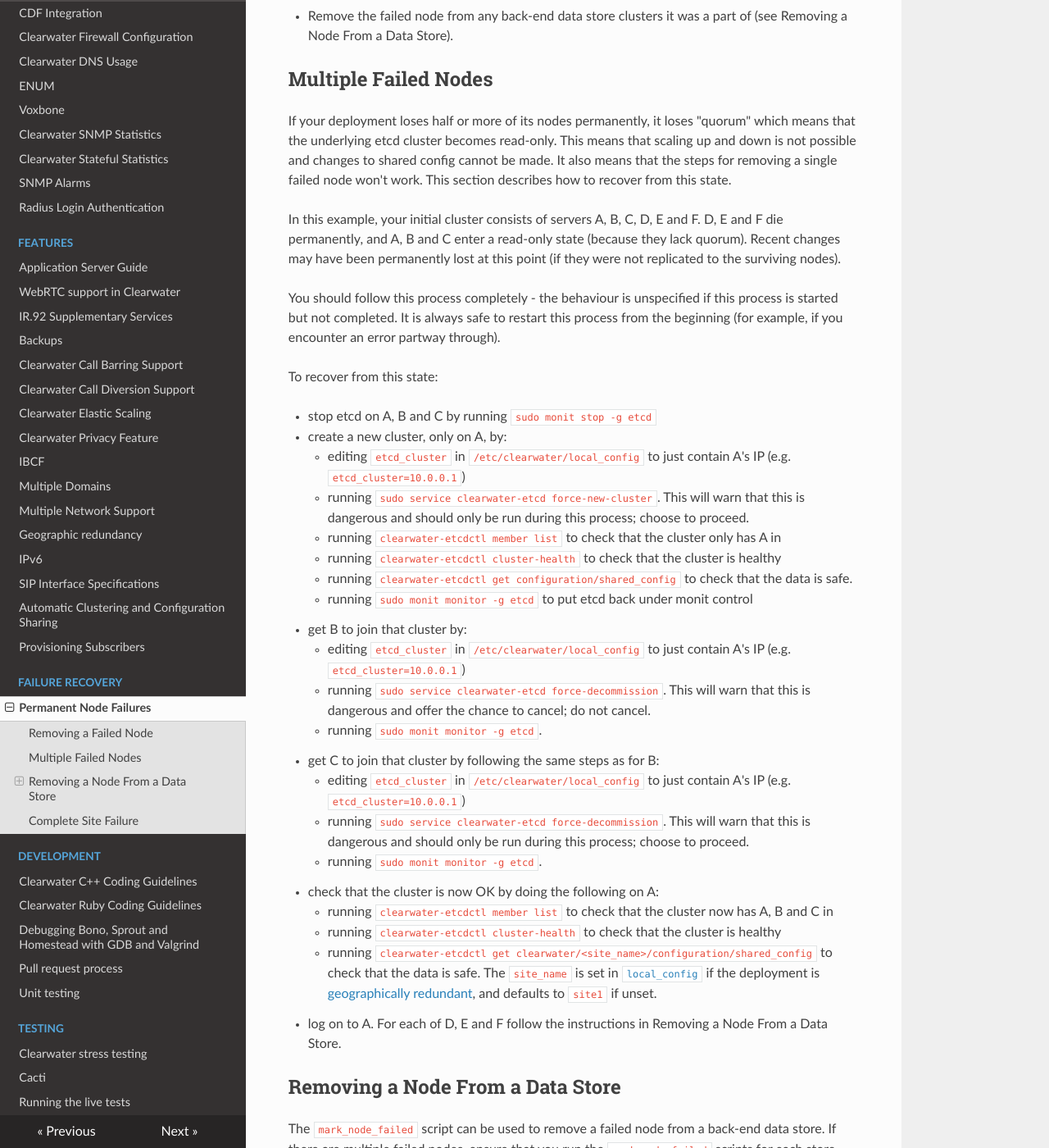
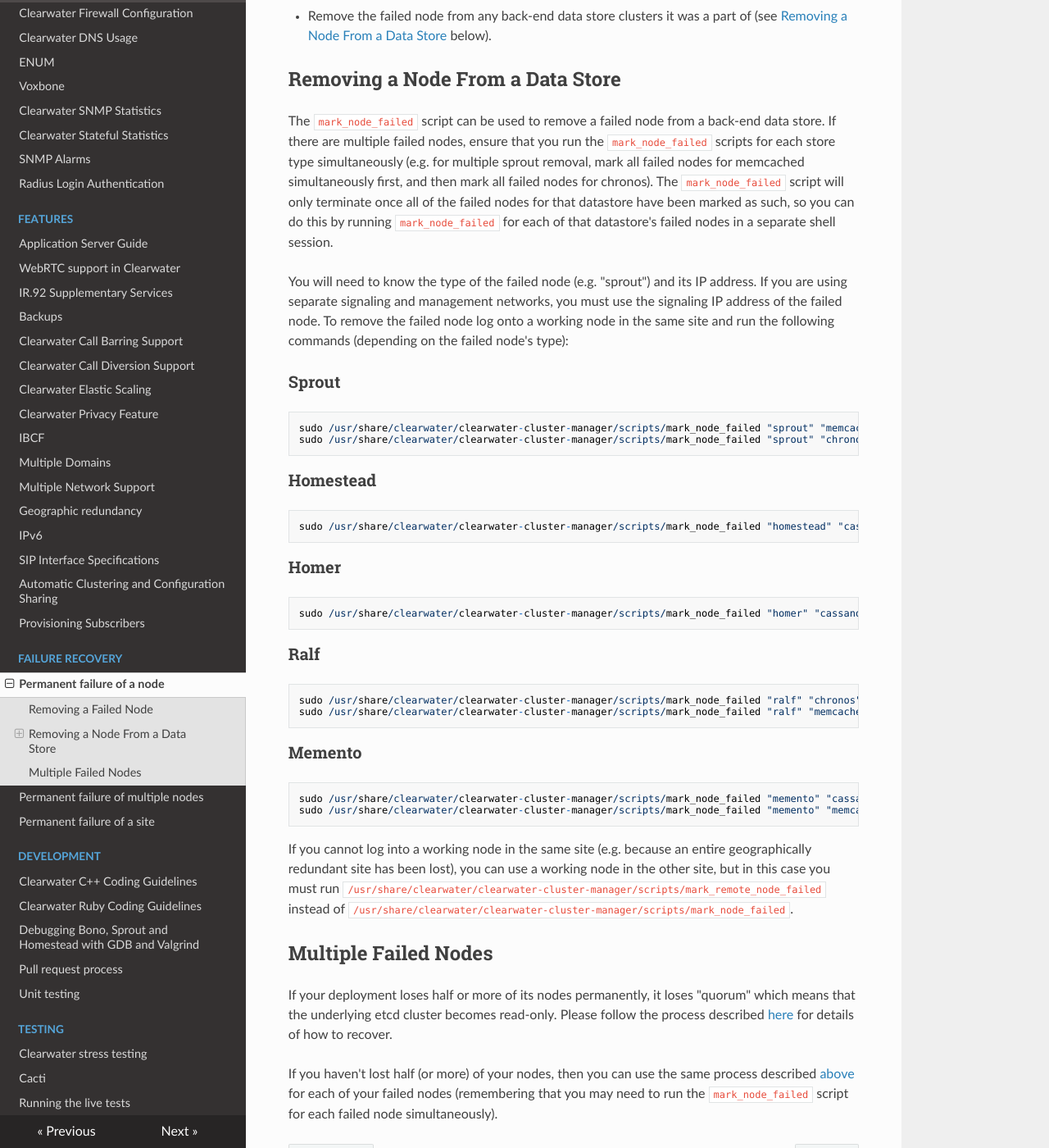
Before and after one commit to Metaswitch/clearwater-readthedocs, an MkDocs documentation site: the page built from docs/Handling_Failed_Nodes.md, in a window 1280 px wide and 1400 px high, scrolled down 679 px. Shown: the whole window at 82% size. Built offline with MkDocs 1.6.1, drawn with Linux system fonts in a browser that asks for light colours; nearby versions of some CDN libraries; old or Windows-style settings are respelled for this version of MkDocs; some of the changed text lies outside the part shown.

Commit message:
Add etcd quorum loss MOP

```diff
--- a/docs/Handling_Failed_Nodes.md
+++ b/docs/Handling_Failed_Nodes.md
@@ -12,39 +12,7 @@ If a node permanently fails scaling the deployment up and down may stop working,
     * Run `clearwater-etcdctl cluster-health` and make a note of the ID of the failed node.
     * Run `clearwater-etcdctl member list` to check that the failed node reported is the one you were expecting (by looking at its IP address).
     * Run `clearwater-etcdctl member remove <ID>`, replacing `<ID>` with the ID learned above.
-* Remove the failed node from any back-end data store clusters it was a part of (see Removing a Node From a Data Store).
-
-## Multiple Failed Nodes
-
-If your deployment loses half or more of its nodes permanently, it loses "quorum" which means that the underlying etcd cluster becomes read-only. This means that scaling up and down is not possible and changes to shared config cannot be made. It also means that the steps for removing a single failed node won't work. This section describes how to recover from this state.
-
-In this example, your initial cluster consists of servers A, B, C, D, E and F. D, E and F die permanently, and A, B and C enter a read-only state (because they lack quorum). Recent changes may have been permanently lost at this point (if they were not replicated to the surviving nodes).
-
-You should follow this process completely - the behaviour is unspecified if this process is started but not completed. It is always safe to restart this process from the beginning (for example, if you encounter an error partway through).
-
-To recover from this state:
-
-* stop etcd on A, B and C by running `sudo monit stop -g etcd`
-* create a new cluster, only on A, by:
-    * editing `etcd_cluster` in `/etc/clearwater/local_config` to just contain A's IP (e.g. `etcd_cluster=10.0.0.1`)
-    * running `sudo service clearwater-etcd force-new-cluster`. This will warn that this is dangerous and should only be run during this process; choose to proceed.
-    * running `clearwater-etcdctl member list` to check that the cluster only has A in
-    * running `clearwater-etcdctl cluster-health` to check that the cluster is healthy
-    * running `clearwater-etcdctl get configuration/shared_config` to check that the data is safe.
-    * running `sudo monit monitor -g etcd` to put etcd back under monit control
-* get B to join that cluster by:
-    * editing `etcd_cluster` in `/etc/clearwater/local_config` to just contain A's IP (e.g. `etcd_cluster=10.0.0.1`)
-    * running `sudo service clearwater-etcd force-decommission`. This will warn that this is dangerous and offer the chance to cancel; do not cancel.
-    * running `sudo monit monitor -g etcd`.
-* get C to join that cluster by following the same steps as for B:
-    * editing `etcd_cluster` in `/etc/clearwater/local_config` to just contain A's IP (e.g. `etcd_cluster=10.0.0.1`)
-    * running `sudo service clearwater-etcd force-decommission`. This will warn that this is dangerous and should only be run during this process; choose to proceed.
-    * running `sudo monit monitor -g etcd`.
-* check that the cluster is now OK by doing the following on A:
-    * running `clearwater-etcdctl member list` to check that the cluster now has A, B and C in
-    * running `clearwater-etcdctl cluster-health` to check that the cluster is healthy
-    * running `clearwater-etcdctl get clearwater/<site_name>/configuration/shared_config` to check that the data is safe. The `site_name` is set in [`local_config`](Manual_Install.md#create-the-per-node-configuration) if the deployment is [geographically redundant](Geographic_redundancy.md), and defaults to `site1` if unset.
-* log on to A. For each of D, E and F follow the instructions in Removing a Node From a Data Store.
+* Remove the failed node from any back-end data store clusters it was a part of (see [Removing a Node From a Data Store](http://clearwater.readthedocs.io/en/latest/Handling_Failed_Nodes.html#removing-a-node-from-a-data-store) below).
 
 ## Removing a Node From a Data Store
 
@@ -77,27 +45,8 @@ You will need to know the type of the failed node (e.g. "sprout") and its IP add
 
 If you cannot log into a working node in the same site (e.g. because an entire geographically redundant site has been lost), you can use a working node in the other site, but in this case you must run `/usr/share/clearwater/clearwater-cluster-manager/scripts/mark_remote_node_failed` instead of `/usr/share/clearwater/clearwater-cluster-manager/scripts/mark_node_failed`.
 
-## Complete Site Failure
+## Multiple Failed Nodes
 
-In a geographically redundant deployment, you may encounter the situation where
-an entire site has permanently failed (e.g. because the location of that
-geographic site has been physically destroyed). To recover from this situation:
+If your deployment loses half or more of its nodes permanently, it loses "quorum" which means that the underlying etcd cluster becomes read-only. Please follow the process described [here](Handling_Multiple_Failed_Nodes.md) for details of how to recover.
 
-* If the failed site contained half or more of your nodes, you have lost
-  quorum in your etcd cluster. You should follow the ["Multiple Failed
-  Nodes"](Handling_Failed_Nodes.md#multiple-failed-nodes) instructions above to
-  rebuild the etcd cluster, containing only nodes from the surviving site.
-* If the failed site contained fewer than half of your nodes, you have not lost
-  quorum in your etcd cluster. You should follow the ["Removing a Failed
-  Node"](Handling_Failed_Nodes.md#removing-a-failed-node) instructions above to
-  remove each failed node from the cluster.
-
-After following the above instructions, you will have removed the nodes in the
-failed site from etcd, but not from the Cassandra/Chronos/Memcached datastore
-clusters. To do this, follow the ["Removing a Node From a Data
-Store"](Handling_Failed_Nodes.md#removing-a-node-from-a-data-store)
-instructions above for each failed node, using the `mark_remote_node_failed`
-script instead of the `mark_node_failed` script.
-
-You should now have a working single-site cluster, which can continue to run as
-a single site, or be safely paired with a new remote site.
+If you haven't lost half (or more) of your nodes, then you can use the same process described [above](http://clearwater.readthedocs.io/en/latest/Handling_Failed_Nodes.html#removing-a-failed-node) for each of your failed nodes (remembering that you may need to run the `mark_node_failed` script for each failed node simultaneously).
--- a/mkdocs.yml
+++ b/mkdocs.yml
@@ -56,7 +56,9 @@ pages:
   - Automatic Clustering and Configuration Sharing: Automatic_Clustering_Config_Sharing.md
   - Provisioning Subscribers: Provisioning_Subscribers.md
 - Failure Recovery:
-  - Permanent Node Failures: Handling_Failed_Nodes.md
+  - Permanent failure of a node: Handling_Failed_Nodes.md
+  - Permanent failure of multiple nodes: Handling_Multiple_Failed_Nodes.md
+  - Permanent failure of a site: Handling_Site_Failure.md
 - Development:
   - Clearwater C++ Coding Guidelines: Clearwater_CPP_Coding_Guidelines.md
   - Clearwater Ruby Coding Guidelines: Clearwater_Ruby_Coding_Guidelines.md
```
Also changed, not shown: docs/Handling_Multiple_Failed_Nodes.md (added, +168 -0 lines), docs/Handling_Site_Failure.md (added, +24 -0 lines).
